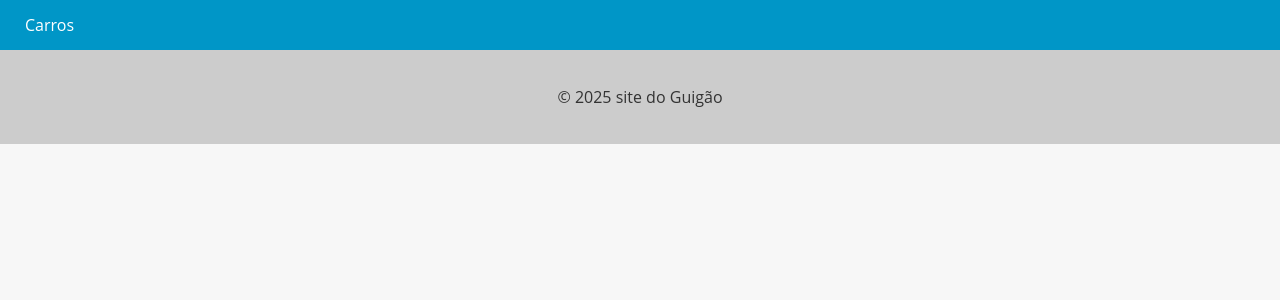
After one commit to Guilherme2703/Estacionamento, a Django app: template app/templates/base.html in a window 1280 px wide. The commit adds this page. Shown: the top 300 px of the page. Run offline with Django 5.2, Linux system fonts and the light colour scheme; the template is opened without the code that fills it, so the values that code supplies are empty.

Commit message:
Configurando o base template

```diff
--- a/app/settings.py
+++ b/app/settings.py
@@ -55,7 +55,7 @@ ROOT_URLCONF = 'app.urls'
 TEMPLATES = [
     {
         'BACKEND': 'django.template.backends.django.DjangoTemplates',
-        'DIRS': [],
+        'DIRS': ['app/templates'],
         'APP_DIRS': True,
         'OPTIONS': {
             'context_processors': [
--- /dev/null
+++ b/app/templates/base.html
@@ -0,0 +1,89 @@
+<!DOCTYPE html>
+<html lang="en">
+<head>
+  <meta charset="UTF-8">
+  <meta name="viewport" content="width=device-width, initial-scale=1.0">
+  <title>{% block title %}{% endblock %}</title>
+  <style>
+    body {
+        font-family: 'Open Sans', sans-serif;
+        background-color: #f7f7f7;
+        color: #333;
+        margin: 0;
+        padding: 0;
+    }
+
+    header {
+        background-color: #0096c7;
+        color: #fff;
+        text-align: center;
+    }
+
+    footer {
+        background-color: #ccc;
+        color: #333;
+        padding: 20px;
+        text-align: center;
+    }
+
+    nav {
+        background-color: #0096c7;
+        color: #fff;
+        height: 50px;
+        display: flex;
+        justify-content: space-between;
+        align-items: center;
+    }
+
+    nav ul {
+        list-style: none;
+        margin: 0;
+        padding: 0;
+        display: flex;
+    }
+
+    nav ul li {
+        margin: 0 10px;
+    }
+
+    nav ul li a {
+        color: #fff;
+        text-decoration: none;
+        font-size: 16px;
+        padding: 15px;
+        transition: all 0.3s ease;
+    }
+
+    nav ul li a:hover {
+        background-color: #32bbe8;
+    }
+
+    nav ul li.active a {
+        background-color: #666;
+    }
+
+    nav ul li.active a:hover {
+        background-color: #999;
+    }
+
+  </style>
+</head>
+<body>
+  <header>
+    <nav>
+      <ul>
+        <li><a href="{% url 'cars_list' %}">Carros</a></li>
+      </ul>
+    </nav>
+  </header>
+
+  <main>
+    {% block content %}
+    {% endblock %}
+  </main>
+
+  <footer>
+    <p>&copy; 2025 site do Guigão</p>
+  </footer>
+</body>
+</html>
--- a/cars/templates/cars.html
+++ b/cars/templates/cars.html
@@ -1,3 +1,5 @@
+{% extends "base.html" %}
+
 {% block content %}
   <style>
     .car-grid {
```
